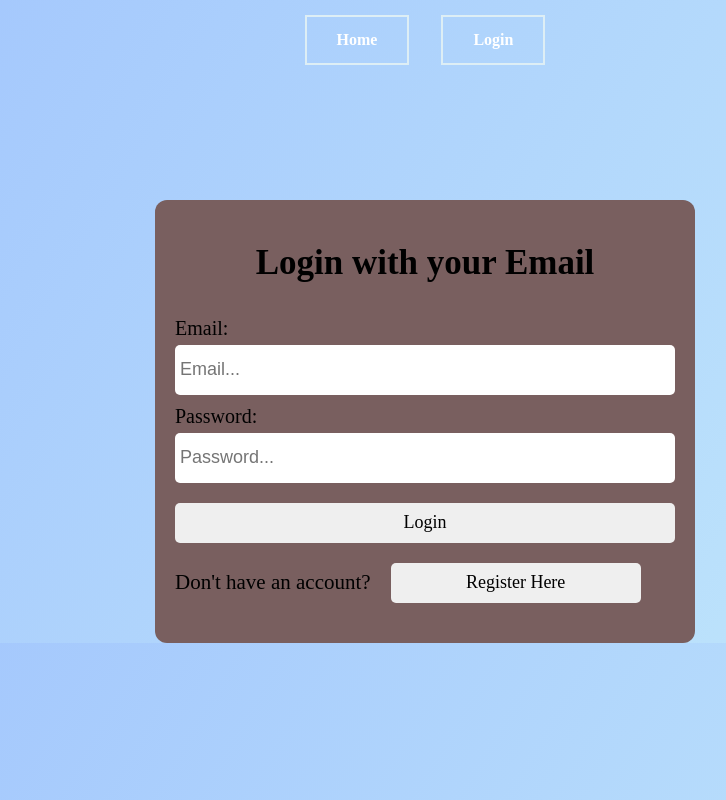
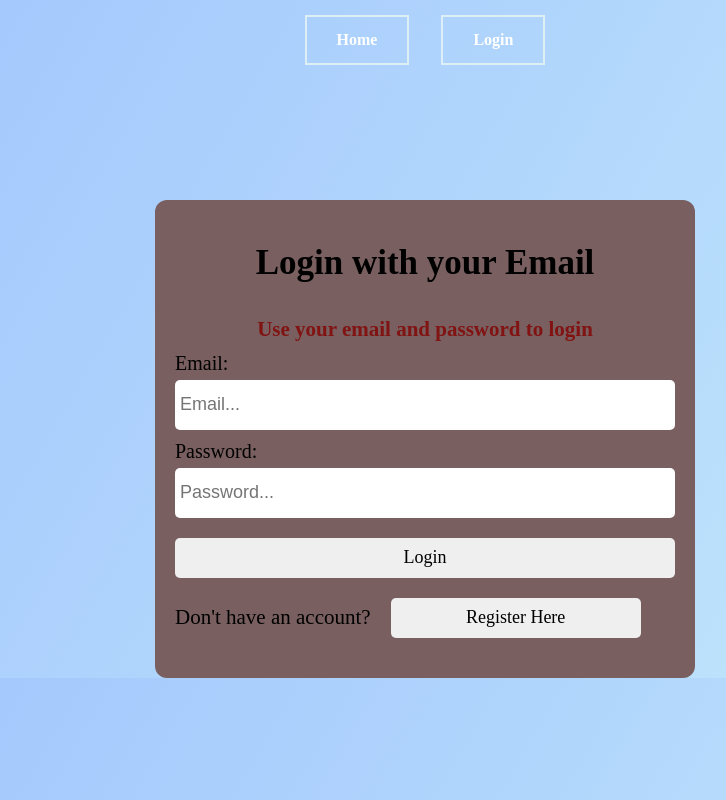
Before and after one commit to AthfanFasee/blog-post-frontend-go, a React (Create React App) app: page /login in a window 1280 px wide. Shown: the whole page, without its empty margins (215-941 px from the left). Built offline with nearby package versions, Linux system fonts and the light colour scheme; no server answers; a web font is replaced by a local one.

Commit message:
Login-UI

```diff
--- a/src/Components/LoginForm/LoginForm.js
+++ b/src/Components/LoginForm/LoginForm.js
@@ -11,7 +11,7 @@ function LoginButton({LoginUser}) {
         <div className="MainContainer">
         <div className="LogInContainer">
         <h1>Login with your Email</h1>
-        {error && <h3 className="error">{`!! ${error}`}</h3>}
+        {error ? <h3 className="error">{`!! ${error}`}</h3> : <h3 className="error">{`Use your email and password to login`}</h3>}
 
         <div className="LoginInput">
             <label>Email:</label>
```
